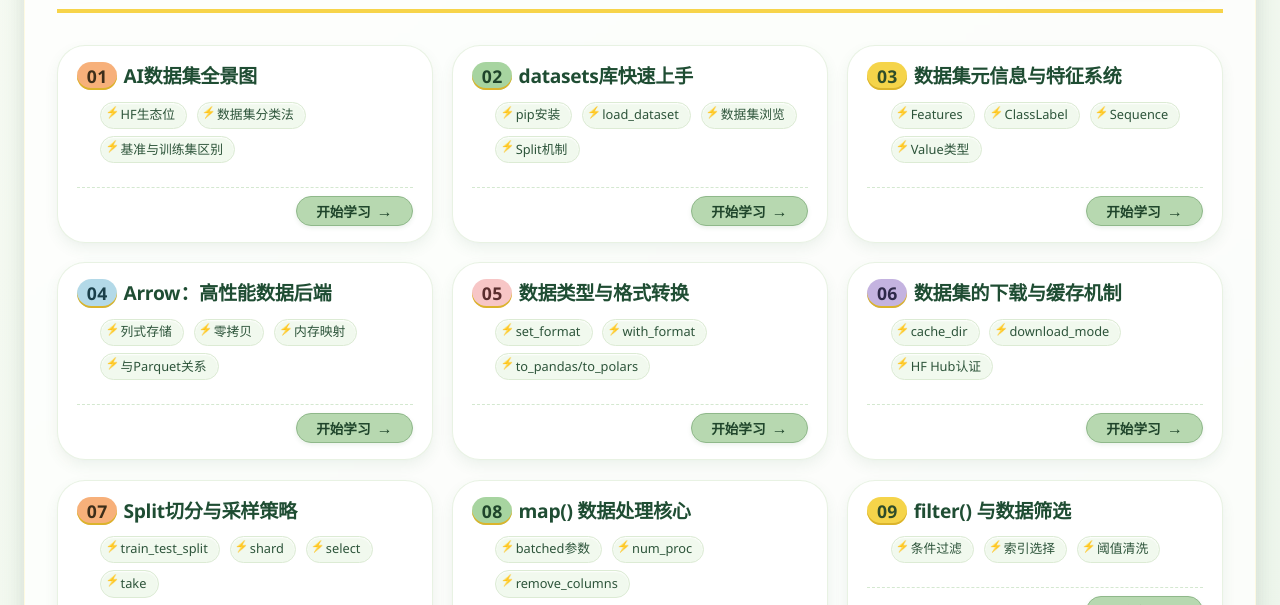
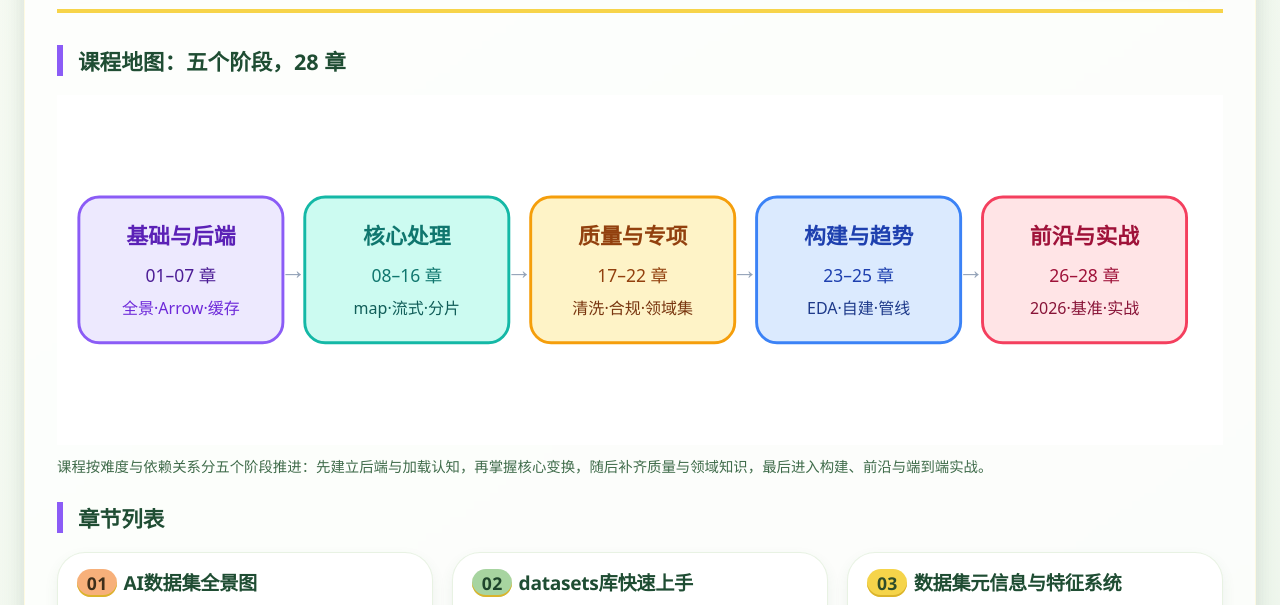
Before and after one commit to 1998x-stack/dataset-analysis-tutorial, a plain HTML site: page index.html in a window 1280 px wide. Shown: the part 133-738 px from the top of the page. Drawn offline with Linux system fonts and the light colour scheme.

Commit message:
feat(index): 目录页改用语义化结构并加入课程地图 SVG

```diff
--- a/index.html
+++ b/index.html
@@ -73,10 +73,23 @@
 
         .course-grid {
             display: grid;
-            grid-template-columns: repeat(auto-fill, minmax(300px, 1fr));
+            grid-template-columns: repeat(auto-fill, minmax(min(300px, 100%), 1fr));
             gap: 1.2rem;
-            margin: 1.8rem 0 1.2rem;
+            margin: 1.2rem 0 1.2rem;
         }
+
+        .skip-link {
+            position: absolute; left: -999px; top: 0; z-index: 100;
+            background: #2b7a4b; color: #fff; padding: 0.6rem 1.2rem;
+            border-radius: 0 0 12px 0; text-decoration: none; font-weight: 600;
+        }
+        .skip-link:focus { left: 0; }
+        a:focus-visible { outline: 3px solid #2b7a4b; outline-offset: 2px; border-radius: 6px; }
+
+        .hero-figure { margin: 1.2rem 0 0.4rem; }
+        .hero-figure svg { width: 100%; height: auto; display: block; }
+        .hero-figure figcaption { color: #3f6b4a; font-size: 0.9rem; margin-top: 0.6rem; line-height: 1.7; }
+        .section-title { font-size: 1.35rem; color: #1f4d33; margin: 1.4rem 0 0.2rem; }
 
         .card {
             background: #ffffff;
@@ -272,16 +285,68 @@
 </head>
 <body>
 <div class="container">
-    <div class="header">
+    <header class="header">
         <h1><span class="emoji"></span><span class="title-text"></span></h1>
         <div class="sub"></div>
-    </div>
+    </header>
 
+    <main id="content">
+    <h2 class="section-title" id="map">课程地图：五个阶段，28 章</h2>
+
+    <figure class="hero-figure">
+      <svg viewBox="0 0 800 240" role="img" aria-labelledby="map-title map-desc" xmlns="http://www.w3.org/2000/svg" style="width:100%;height:auto">
+        <title id="map-title">课程地图：五个学习阶段的递进关系</title>
+        <desc id="map-desc">五个阶段从左到右递进：基础与后端（01-07）、核心处理（08-16）、质量与专项（17-22）、构建与趋势（23-25）、前沿与实战（26-28）。</desc>
+        <rect x="0" y="0" width="800" height="240" fill="#ffffff"/>
+        <g font-family="system-ui, 'PingFang SC', sans-serif">
+          <g>
+            <rect x="15" y="70" width="140" height="100" rx="14" fill="#ede9fe" stroke="#8b5cf6" stroke-width="2"/>
+            <text x="85" y="102" text-anchor="middle" font-size="15" font-weight="700" fill="#5b21b6">基础与后端</text>
+            <text x="85" y="128" text-anchor="middle" font-size="12" fill="#4c1d95">01–07 章</text>
+            <text x="85" y="150" text-anchor="middle" font-size="11" fill="#6d28d9">全景·Arrow·缓存</text>
+          </g>
+          <g>
+            <rect x="170" y="70" width="140" height="100" rx="14" fill="#ccfbf1" stroke="#14b8a6" stroke-width="2"/>
+            <text x="240" y="102" text-anchor="middle" font-size="15" font-weight="700" fill="#0f766e">核心处理</text>
+            <text x="240" y="128" text-anchor="middle" font-size="12" fill="#0f766e">08–16 章</text>
+            <text x="240" y="150" text-anchor="middle" font-size="11" fill="#115e59">map·流式·分片</text>
+          </g>
+          <g>
+            <rect x="325" y="70" width="140" height="100" rx="14" fill="#fef3c7" stroke="#f59e0b" stroke-width="2"/>
+            <text x="395" y="102" text-anchor="middle" font-size="15" font-weight="700" fill="#92400e">质量与专项</text>
+            <text x="395" y="128" text-anchor="middle" font-size="12" fill="#92400e">17–22 章</text>
+            <text x="395" y="150" text-anchor="middle" font-size="11" fill="#78350f">清洗·合规·领域集</text>
+          </g>
+          <g>
+            <rect x="480" y="70" width="140" height="100" rx="14" fill="#dbeafe" stroke="#3b82f6" stroke-width="2"/>
+            <text x="550" y="102" text-anchor="middle" font-size="15" font-weight="700" fill="#1e40af">构建与趋势</text>
+            <text x="550" y="128" text-anchor="middle" font-size="12" fill="#1e40af">23–25 章</text>
+            <text x="550" y="150" text-anchor="middle" font-size="11" fill="#1e3a8a">EDA·自建·管线</text>
+          </g>
+          <g>
+            <rect x="635" y="70" width="140" height="100" rx="14" fill="#ffe4e6" stroke="#f43f5e" stroke-width="2"/>
+            <text x="705" y="102" text-anchor="middle" font-size="15" font-weight="700" fill="#9f1239">前沿与实战</text>
+            <text x="705" y="128" text-anchor="middle" font-size="12" fill="#9f1239">26–28 章</text>
+            <text x="705" y="150" text-anchor="middle" font-size="11" fill="#881337">2026·基准·实战</text>
+          </g>
+          <text x="162" y="126" text-anchor="middle" font-size="18" fill="#94a3b8">→</text>
+          <text x="317" y="126" text-anchor="middle" font-size="18" fill="#94a3b8">→</text>
+          <text x="472" y="126" text-anchor="middle" font-size="18" fill="#94a3b8">→</text>
+          <text x="627" y="126" text-anchor="middle" font-size="18" fill="#94a3b8">→</text>
+        </g>
+      </svg>
+      <figcaption>课程按难度与依赖关系分五个阶段推进：先建立后端与加载认知，再掌握核心变换，随后补齐质量与领域知识，最后进入构建、前沿与端到端实战。</figcaption>
+    </figure>
+
+    <h2 class="section-title" id="chapters">章节列表</h2>
+    <nav aria-label="章节列表">
     <div id="cardContainer" class="course-grid"></div>
+    </nav>
 
     <div style="text-align:center;">
         <div class="footer"></div>
     </div>
+    </main>
 </div>
 
 <script>
```
